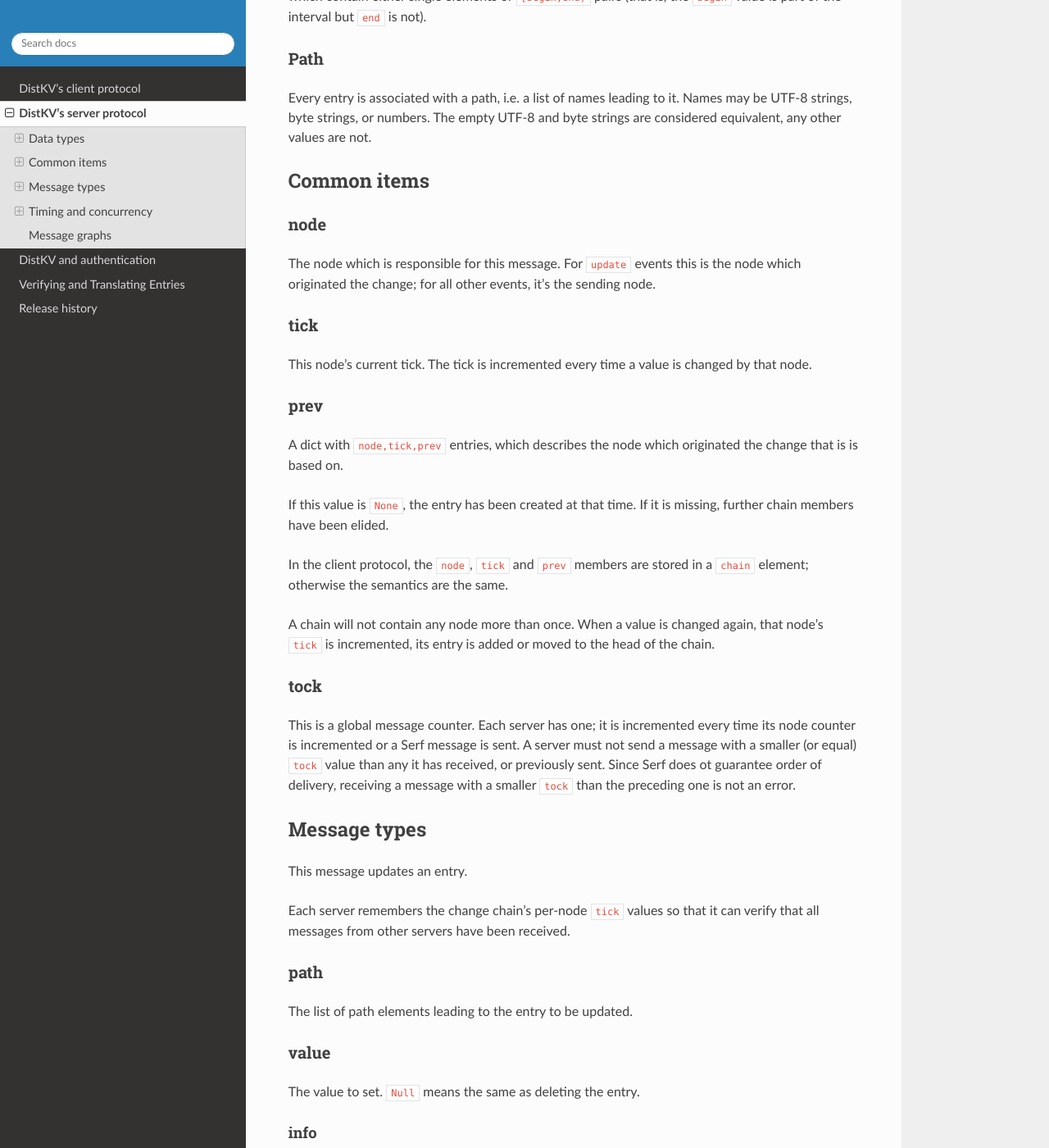
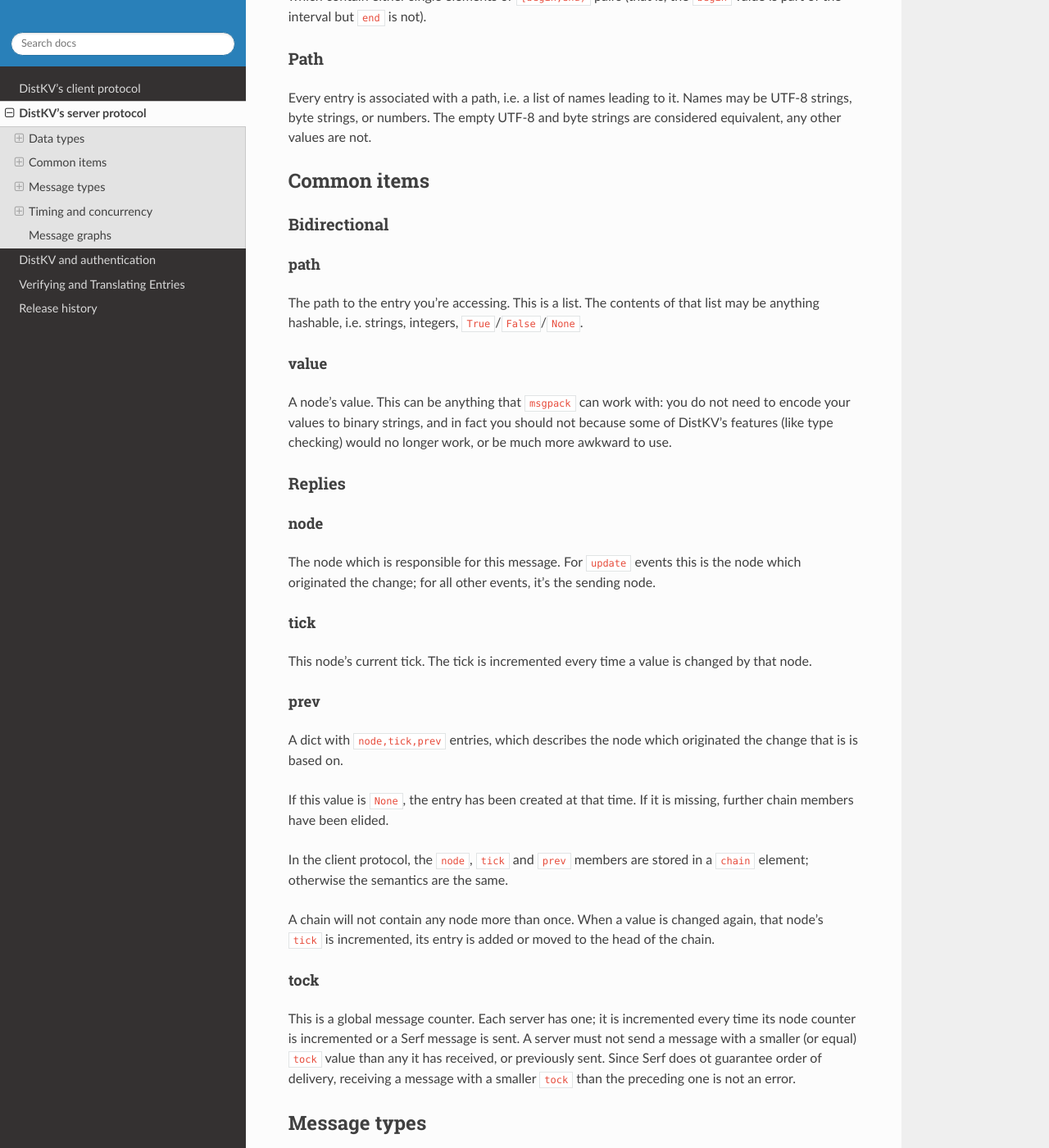
Before and after one commit to M-o-a-T/moat-kv, a Sphinx documentation site: the page built from docs/source/server_protocol.rst, in a window 1280 px wide and 1400 px high, scrolled down 1617 px. Shown: the whole window at 82% size. Built offline with Sphinx 7.4.7 and the Read the Docs theme 2.0.0, drawn with Linux system fonts in a browser that asks for light colours; some of the changed text lies outside the part shown.

Commit message:
Doc: Indent consistency issues

```diff
--- a/docs/source/server_protocol.rst
+++ b/docs/source/server_protocol.rst
@@ -16,7 +16,7 @@ Data types
 ++++++++++
 
 Chains
-------
+++++++
 
 A chain, in DistKV, is a bounded list of ordered ``(node, tick)`` pairs.
 
@@ -66,7 +66,7 @@ The default chain length should be two larger than the maximum of
   matter of fact, e.g. a measurement system, and one for any manual intercession.
 
 ticks
------
+++++++
 
 All tick values are 63-bit unsigned integers. As this space requires 20 mio
 years to wrap around, assuming ten messages per millisecond (which is way
@@ -74,7 +74,7 @@ above the capacity of a typical Serf network), this protocol does not
 specify what shall happen if this value overflows.
 
 Ranges
-------
+++++++
 
 Tick ranges are used to signal known (or missing) messages. They are
 transmitted as sorted lists which contain either single elements or
@@ -82,7 +82,7 @@ transmitted as sorted lists which contain either single elements or
 but ``end`` is not).
 
 Path
-----
+++++
 
 Every entry is associated with a path, i.e. a list of names leading to it.
 Names may be UTF-8 strings, byte strings, or numbers. The empty UTF-8 and
@@ -91,6 +91,33 @@ byte strings are considered equivalent, any other values are not.
 ++++++++++++
 Common items
 ++++++++++++
+
+Bidirectional
++++++++++++++
+
+path
+----
+
+The path to the entry you're accessing. This is a list. The contents of
+that list may be anything hashable, i.e. strings, integers,
+``True``/``False``/``None``.
+
+.. note:
+
+    ``None`` is DistKV's special name for its meta hierarchy, i.e. data
+    about itself (user IDs, file conversion code, …). As such it is not
+    directly accessible.
+
+value
+-----
+
+A node's value. This can be anything that ``msgpack`` can work with: you do
+not need to encode your values to binary strings, and in fact you should
+not because some of DistKV's features (like type checking) would no longer
+work, or be much more awkward to use.
+
+Replies
++++++++
 
 node
 ----
@@ -197,6 +224,9 @@ node was pinged previously.
 ++++++++++++++++++++++
 Timing and concurrency
 ++++++++++++++++++++++
+
+Server to Server
+++++++++++++++++
 
 Ping sequence
 -------------
```
